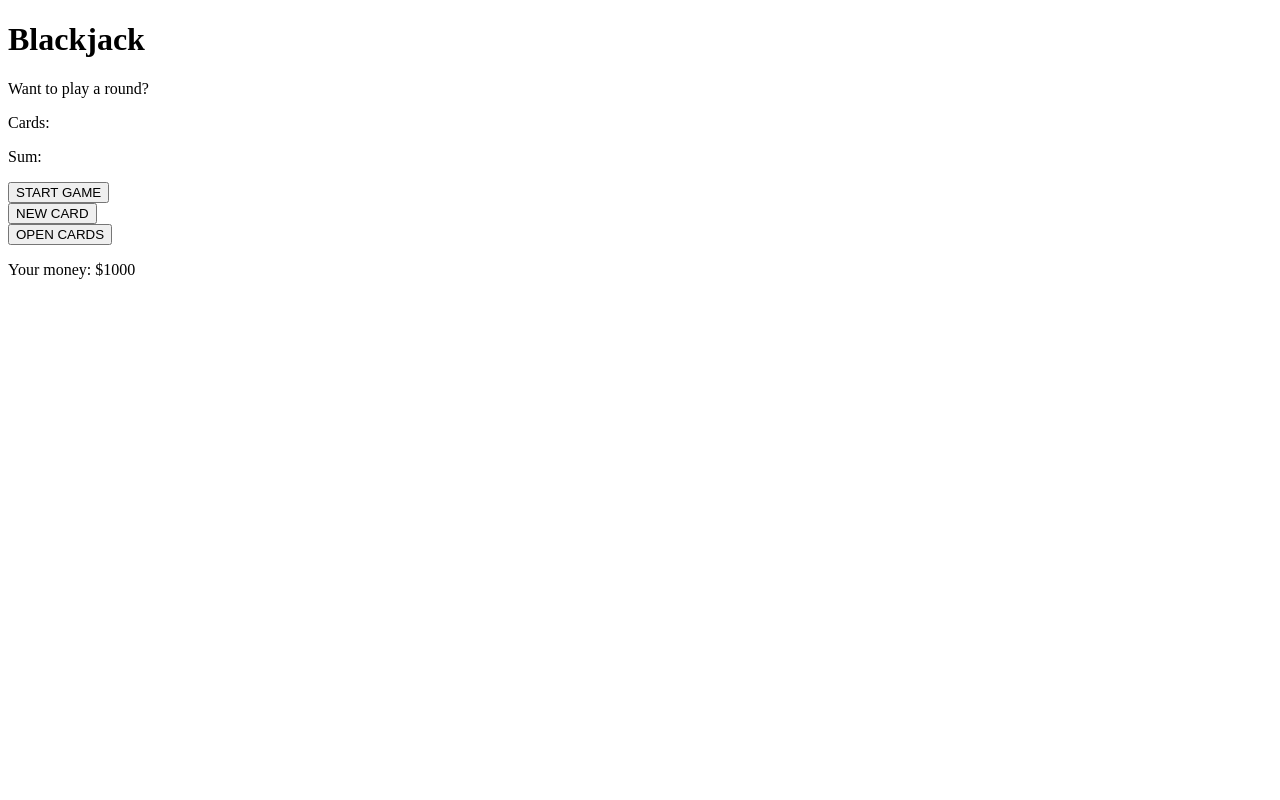
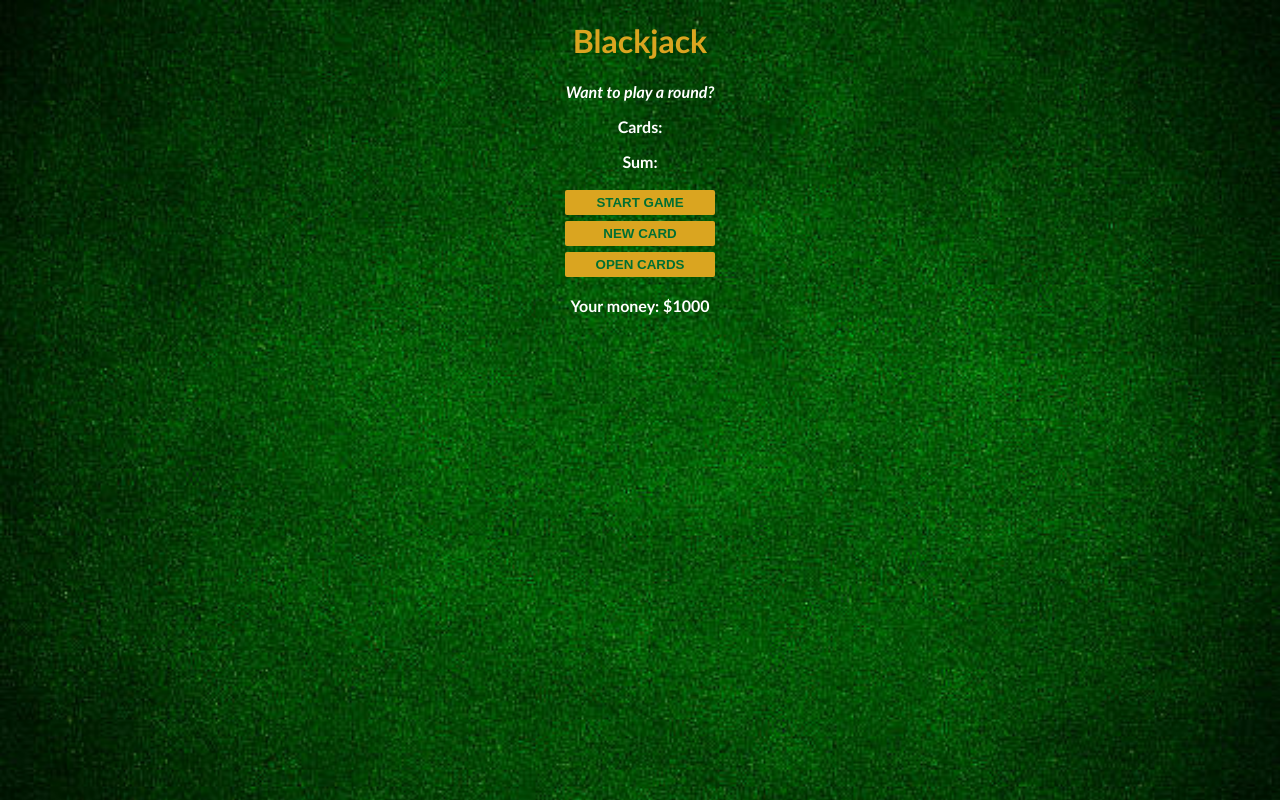
Before and after one commit to bvasilinchuk/blackjack_game, a plain HTML site: page index.html in a window 1280 px wide. Drawn offline with Linux system fonts and the light colour scheme; the site is published under a folder, as on GitHub Pages, so addresses that start at the root find nothing.

Commit message:
change filepath

```diff
--- a/index.css
+++ b/index.css
@@ -1,7 +1,7 @@
 body {
   font-family: "Trebuchet MS", "Lucida Sans Unicode", "Lucida Grande", Arial,
     sans-serif;
-  background-image: url("images/image.jpeg");
+  background-image: url("./images/image.jpeg");
   background-size: cover;
   font-weight: bold;
   color: white;
--- a/index.html
+++ b/index.html
@@ -5,7 +5,7 @@
     <meta http-equiv="X-UA-Compatible" content="IE=edge" />
     <meta name="viewport" content="width=device-width, initial-scale=1.0" />
     <title>Blackjack</title>
-    <link rel="stylesheet" href="/index.css" />
+    <link rel="stylesheet" href="./index.css" />
   </head>
   <body>
     <h1>Blackjack</h1>
@@ -19,6 +19,6 @@
     <button onclick="openCards()">OPEN CARDS</button>
     <p id="player-el"></p>
     <p id="game-result"></p>
-    <script src="index.js"></script>
+    <script src="./index.js"></script>
   </body>
 </html>
```
Also changed, not shown: 1 other file.
